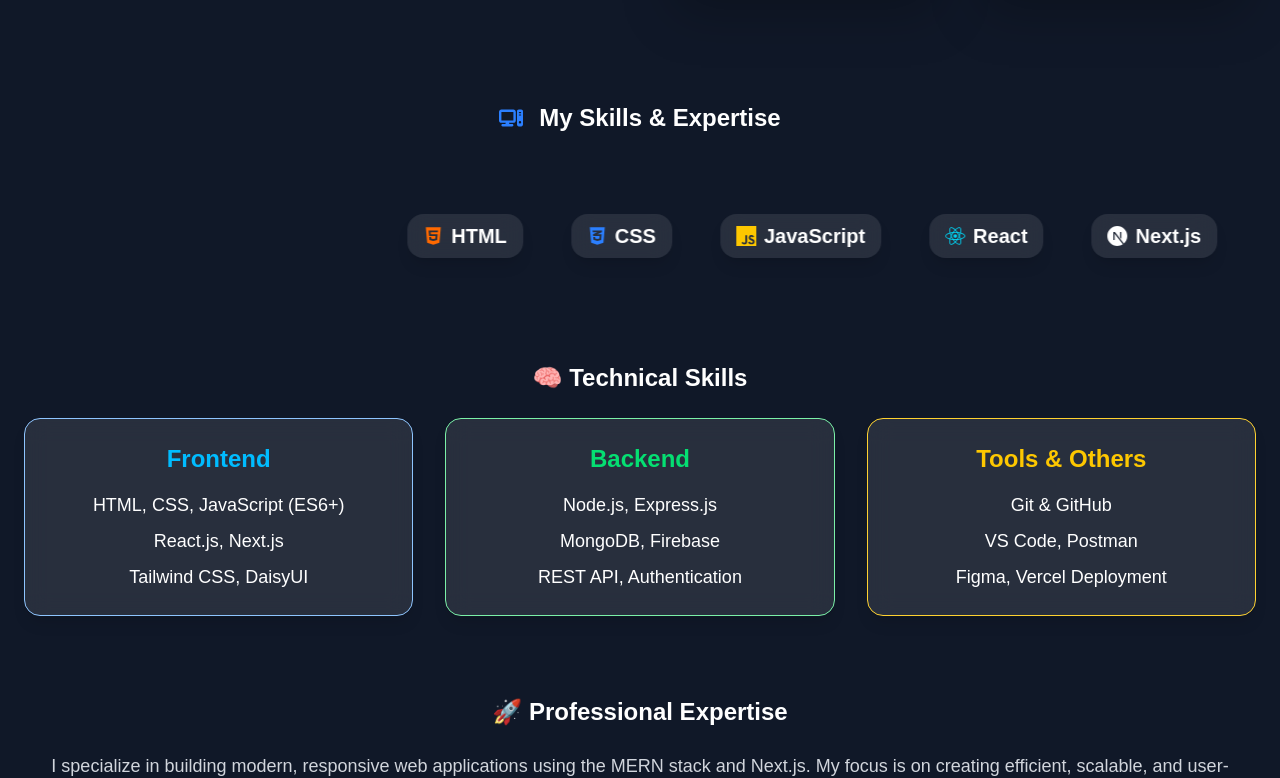
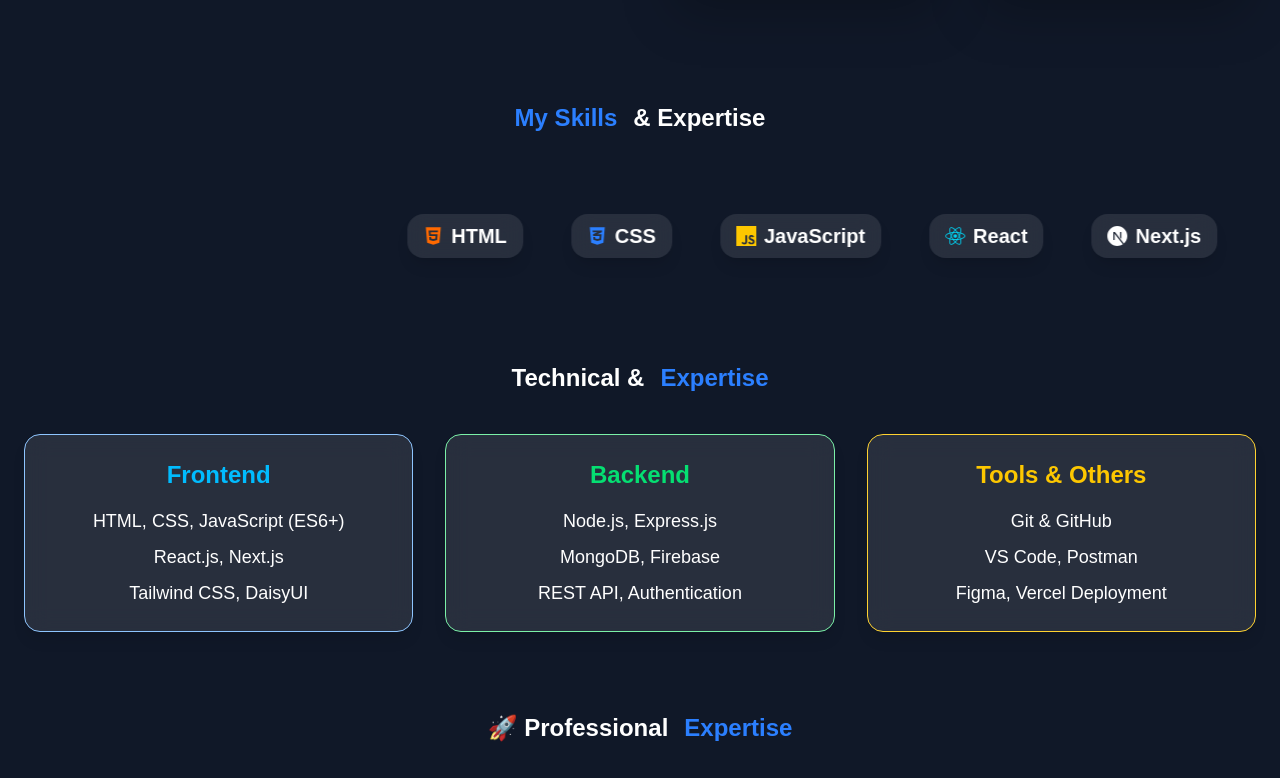
Before and after one commit to sadhin28/developer-sadhin-protfolio, a Next.js app: page / in a window 1280 px wide. Shown: the part 1163-1941 px from the top of the page. Built offline with nearby package versions, Linux system fonts and the light colour scheme; no server answers.

Commit message:
add color in personal experties

```diff
--- a/src/app/components/Myslills.jsx
+++ b/src/app/components/Myslills.jsx
@@ -2,19 +2,19 @@
 import { FaReact, FaNodeJs, FaGitAlt, FaFigma } from "react-icons/fa";
 import { SiNextdotjs, SiTailwindcss, SiMongodb, SiFirebase, SiExpress, SiVercel } from "react-icons/si";
 import SkillsMarque from "../components/SkillMarque";
-import { FaComputer } from "react-icons/fa6";
 
 export default function MyScills() {
   return (
     <div className=" text-white py-16 ">
-      <h1 className="text-xl md:text-2xl font-bold text-center mb-10 flex items-center justify-center gap-4 text-blue-500"><FaComputer/><span className="text-white"> My Skills & Expertise</span></h1>
+      <div className="text-xl md:text-2xl font-bold text-center mb-10 flex items-center justify-center gap-4 text-blue-500"> My Skills<span className="text-white">  & Expertise</span></div>
 
       {/*  Skills Marquee Section */}
       <SkillsMarque />
 
       {/* Technical Skills */}
       <section className="mt-16 text-center">
-        <h2 className="text-xl md:text-2xl font-semibold mb-6">🧠 Technical Skills</h2>
+        <div className="text-xl md:text-2xl font-bold text-center mb-10 flex items-center justify-center gap-4 text-blue-500"> <span className="text-white"> Technical &</span> Expertise</div>
+
         <div className="grid md:grid-cols-3 gap-8">
           {/* Frontend */}
           <div className="bg-white/10 backdrop-blur-md p-6 rounded-2xl shadow-lg hover:scale-105 transition  border-blue-300 border duration-300 hover:shadow-blue-300">
@@ -50,7 +50,7 @@
 
       {/* 3️⃣ Professional Expertise */}
       <section className="mt-20 text-center">
-        <h2 className="text-xl md:text-2xl font-semibold mb-6">🚀 Professional Expertise</h2>
+        <div className="text-xl md:text-2xl font-bold text-center mb-10 flex items-center justify-center gap-4 text-blue-500"> <span className="text-white">🚀 Professional</span>Expertise </div>
         <p className="max-w-7xl mx-auto text-gray-300 text-lg leading-relaxed">
           I specialize in building modern, responsive web applications using the MERN stack and Next.js.
           My focus is on creating efficient, scalable, and user-friendly solutions.
```
